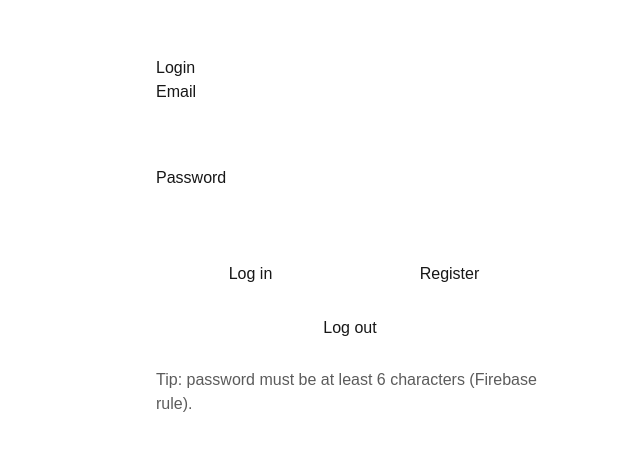
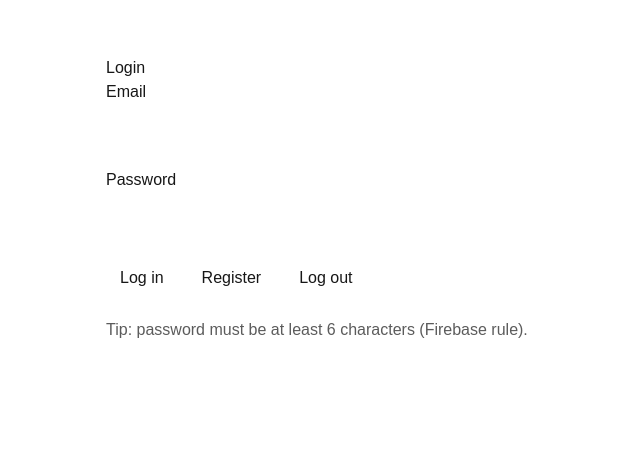
Before and after one commit to colmmoran01-creator/GAA, a Next.js app: page /login in a window 1280 px wide. Shown: the top 450 px of the page, without its empty margins (290-930 px from the left). Built offline with nearby package versions, Linux system fonts and the light colour scheme; no server answers.

Commit message:
Redirect to /teams after login

```diff
--- a/app/login/page.tsx
+++ b/app/login/page.tsx
@@ -1,67 +1,70 @@
 "use client";
 
-import { useState } from "react";
-import { createUserWithEmailAndPassword, signInWithEmailAndPassword, signOut } from "firebase/auth";
+import { useEffect, useState } from "react";
+import { createUserWithEmailAndPassword, onAuthStateChanged, signInWithEmailAndPassword, signOut } from "firebase/auth";
 import { auth } from "@/lib/firebase";
 
 export default function LoginPage() {
   const [email, setEmail] = useState("");
   const [pw, setPw] = useState("");
-  const [msg, setMsg] = useState<string>("");
+  const [msg, setMsg] = useState("");
+
+  useEffect(() => {
+    const unsub = onAuthStateChanged(auth, (u) => {
+      if (u) window.location.href = "/teams";
+    });
+    return () => unsub();
+  }, []);
+
+  async function login() {
+    setMsg("");
+    try {
+      await signInWithEmailAndPassword(auth, email, pw);
+      // redirect happens via onAuthStateChanged
+    } catch (e: any) {
+      setMsg(e?.message ?? String(e));
+    }
+  }
 
   async function register() {
     setMsg("");
     try {
       await createUserWithEmailAndPassword(auth, email, pw);
-      setMsg("✅ Account created and logged in.");
+      // redirect happens via onAuthStateChanged
     } catch (e: any) {
-      setMsg(`❌ ${e.message}`);
-    }
-  }
-
-  async function login() {
-    setMsg("");
-    try {
-      await signInWithEmailAndPassword(auth, email, pw);
-      setMsg("✅ Logged in.");
-    } catch (e: any) {
-      setMsg(`❌ ${e.message}`);
+      setMsg(e?.message ?? String(e));
     }
   }
 
   async function logout() {
-    setMsg("");
     await signOut(auth);
-    setMsg("✅ Logged out.");
+    setMsg("Logged out.");
   }
 
   return (
-    <main style={{ maxWidth: 420, margin: "40px auto", padding: 16 }}>
+    <main style={{ maxWidth: 520, margin: "40px auto", padding: 16 }}>
       <h1>Login</h1>
 
       <label>Email</label>
       <input
-        style={{ width: "100%", padding: 10, margin: "6px 0 12px" }}
         value={email}
         onChange={(e) => setEmail(e.target.value)}
+        style={{ width: "100%", padding: 10, margin: "6px 0 14px" }}
       />
 
       <label>Password</label>
       <input
-        style={{ width: "100%", padding: 10, margin: "6px 0 12px" }}
         type="password"
         value={pw}
         onChange={(e) => setPw(e.target.value)}
+        style={{ width: "100%", padding: 10, margin: "6px 0 14px" }}
       />
 
       <div style={{ display: "flex", gap: 10 }}>
-        <button onClick={login} style={{ padding: 10, flex: 1 }}>Log in</button>
-        <button onClick={register} style={{ padding: 10, flex: 1 }}>Register</button>
+        <button onClick={login} style={{ padding: "10px 14px" }}>Log in</button>
+        <button onClick={register} style={{ padding: "10px 14px" }}>Register</button>
+        <button onClick={logout} style={{ padding: "10px 14px" }}>Log out</button>
       </div>
-
-      <button onClick={logout} style={{ padding: 10, width: "100%", marginTop: 10 }}>
-        Log out
-      </button>
 
       {msg && <p style={{ marginTop: 14 }}>{msg}</p>}
 
```
